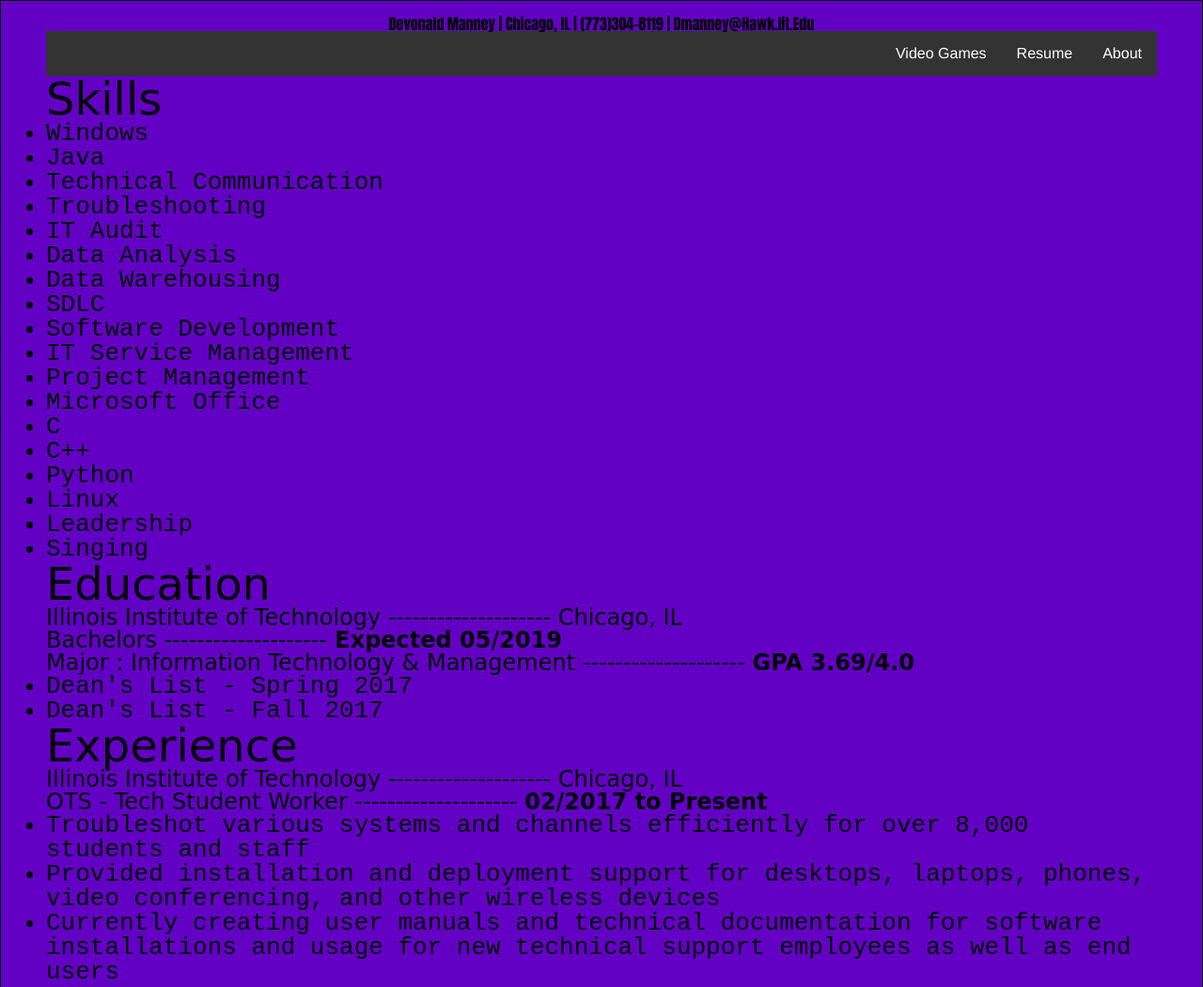
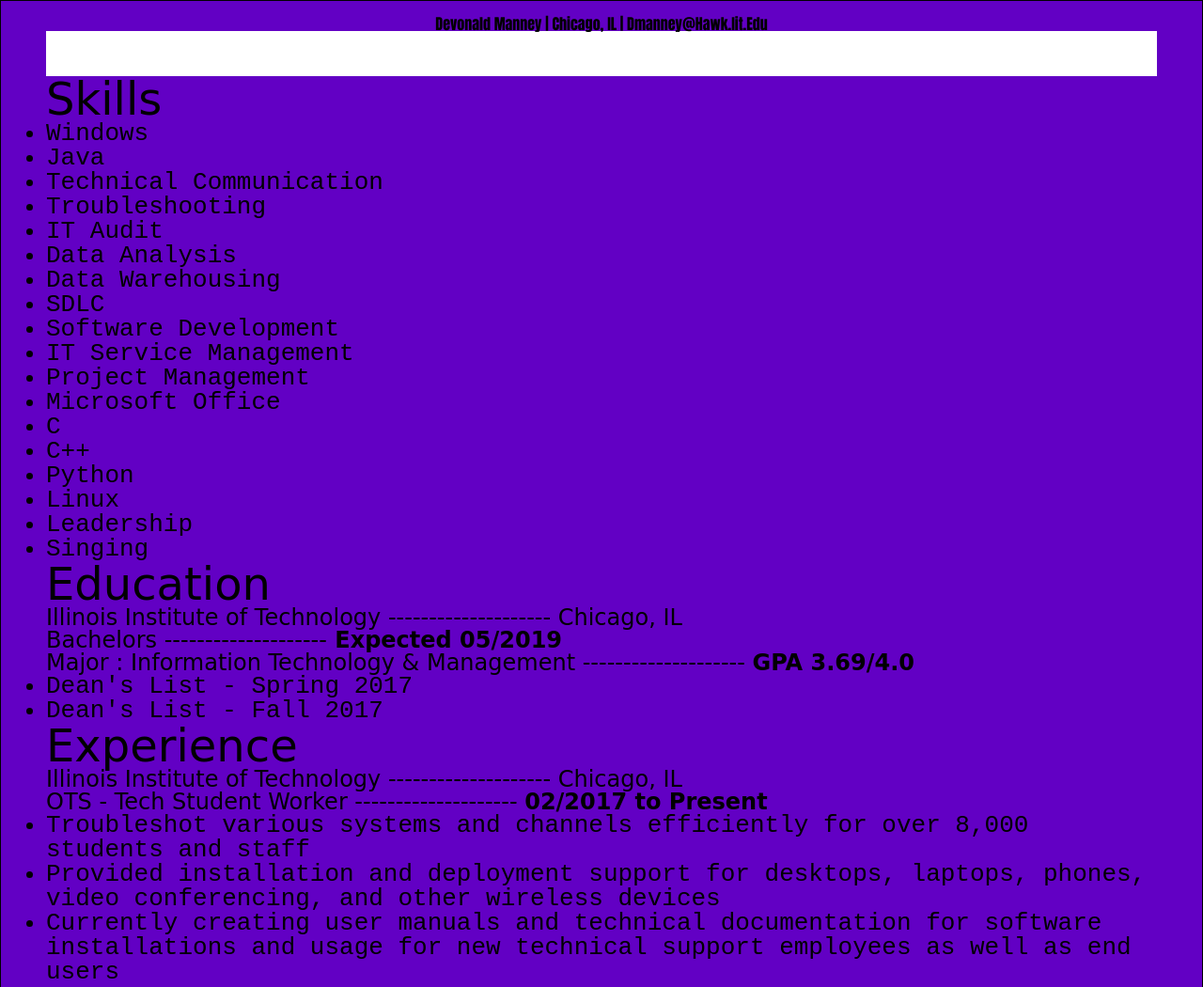
Before and after one commit to dmanney/ITMD361_project2, a plain HTML site: page resume.html in a window 1280 px wide. Shown: the top 1050 px of the page at 94% size. Drawn offline with Linux system fonts and the light colour scheme.

Commit message:
change header ul color

```diff
--- a/resume.html
+++ b/resume.html
@@ -10,7 +10,7 @@
 
   <body>
     <header>
-	  <h1> Devonald Manney | Chicago, IL | (773)304-8119 | dmanney@hawk.iit.edu </h1>
+	  <h1> Devonald Manney | Chicago, IL | dmanney@hawk.iit.edu </h1>
 	    <nav id = "header">
 		  <ul>
 		    <li>
--- a/style.css
+++ b/style.css
@@ -123,7 +123,7 @@
     margin: 0;
     padding: 0;
     overflow: hidden;
-    background-color: #333;
+    background-color: #ffffff;
 
     text-align: center;
 
```
